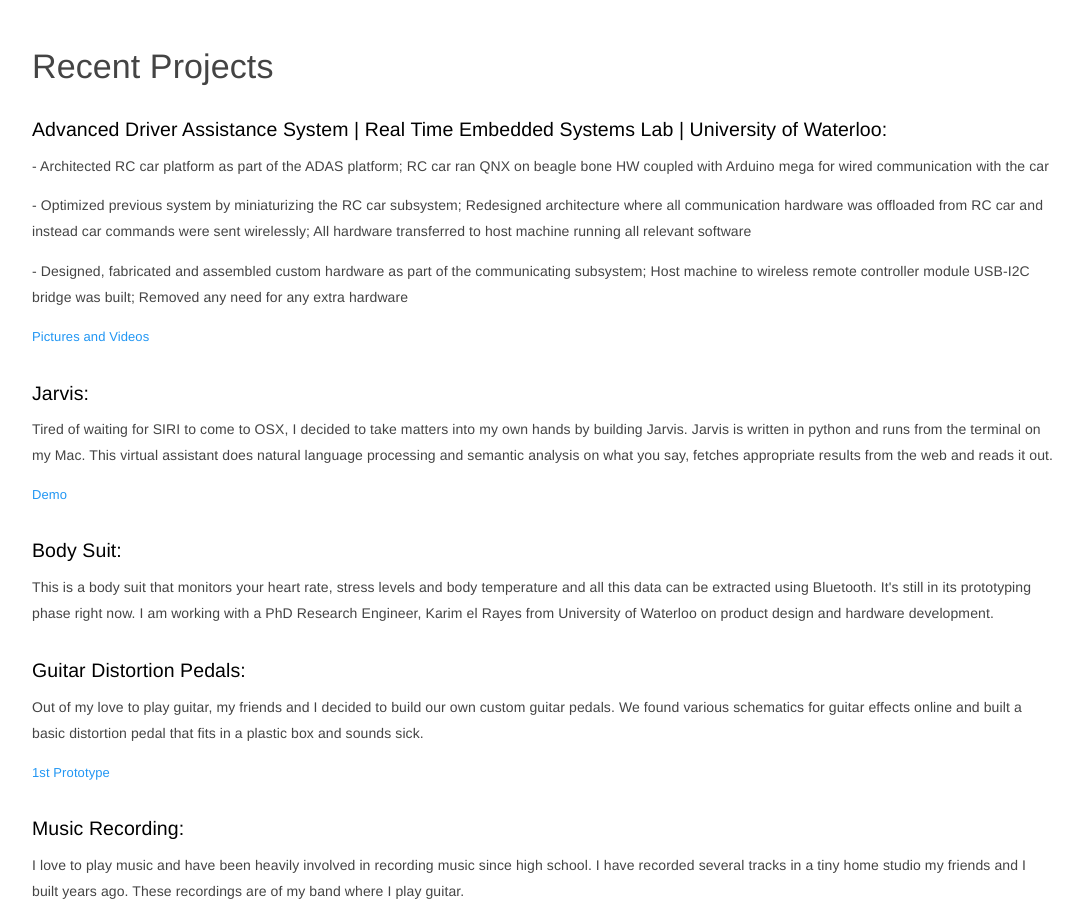
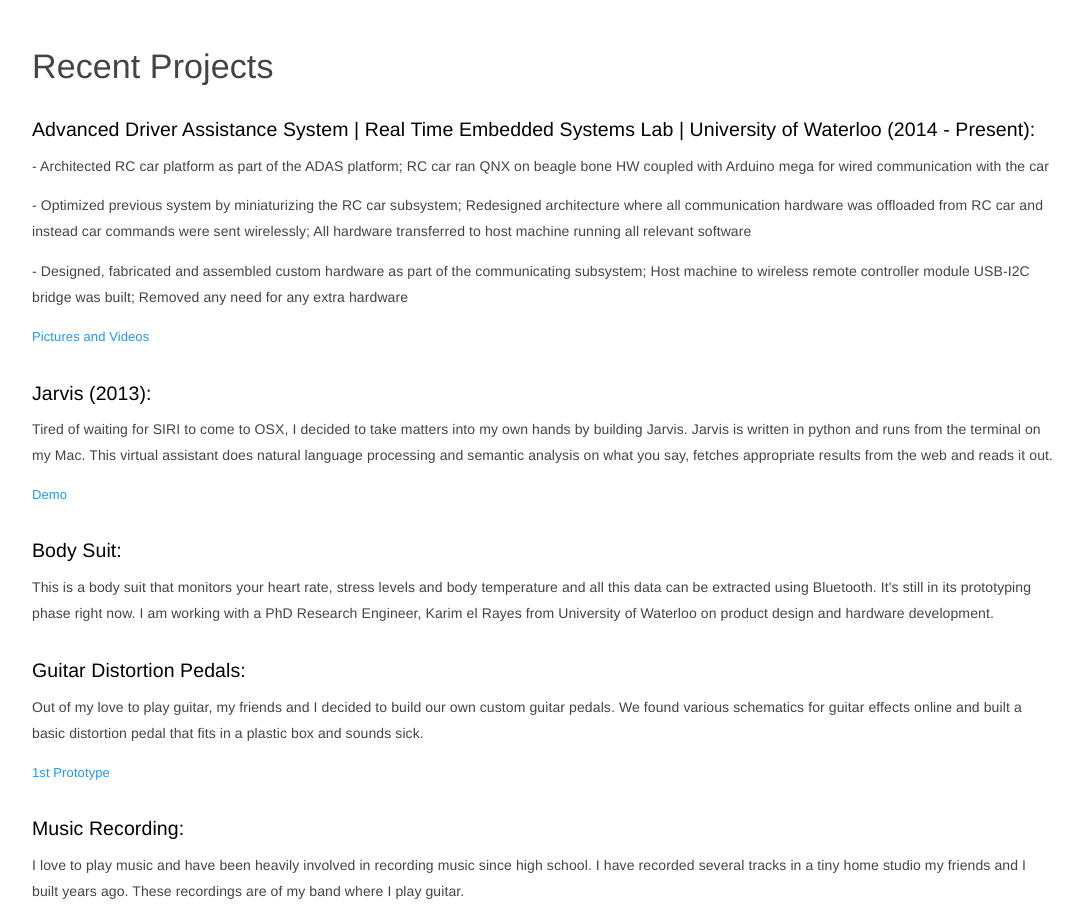
Before and after one commit to Shafkat/shafkat.github.com, a plain HTML site: page index.html in a window 1280 px wide. Shown: the part 975-1888 px from the top of the page, without its empty margins (96-1179 px from the left). Drawn offline with nearby package versions, Linux system fonts and the light colour scheme.

Commit message:
Added dates to some projects

```diff
--- a/index.html
+++ b/index.html
@@ -79,7 +79,7 @@
             </div>
 
             <h3 id="projects">Recent Projects</h3>
-            <p class="lead" style="color: #000;">Advanced Driver Assistance System | Real Time Embedded Systems Lab | University of Waterloo:</p>
+            <p class="lead" style="color: #000;">Advanced Driver Assistance System | Real Time Embedded Systems Lab | University of Waterloo (2014 - Present):</p>
 
             <p>- Architected RC car platform as part of the ADAS platform; RC car ran QNX on beagle bone HW coupled with Arduino mega for wired communication with the car<p>
             <p>- Optimized previous system by miniaturizing the RC car subsystem; Redesigned architecture where all communication hardware was offloaded from RC car and instead car commands were sent wirelessly; All hardware transferred to host machine running all relevant software</p>
@@ -88,7 +88,7 @@
             <a href="./research/" class="projects_more">Pictures and Videos</a>
 
 
-            <p class="lead" style="color: #000;">Jarvis:</p>
+            <p class="lead" style="color: #000;">Jarvis (2013):</p>
             <p>Tired of waiting for SIRI to come to OSX, I decided to take matters into my own hands by building Jarvis. Jarvis is written in python and runs from the terminal on my Mac. This virtual assistant does natural language processing and semantic analysis on what you say, fetches appropriate results from the web and reads it out.</p>
 
             <a href="./jarvis/" class="projects_more">Demo</a>
```
